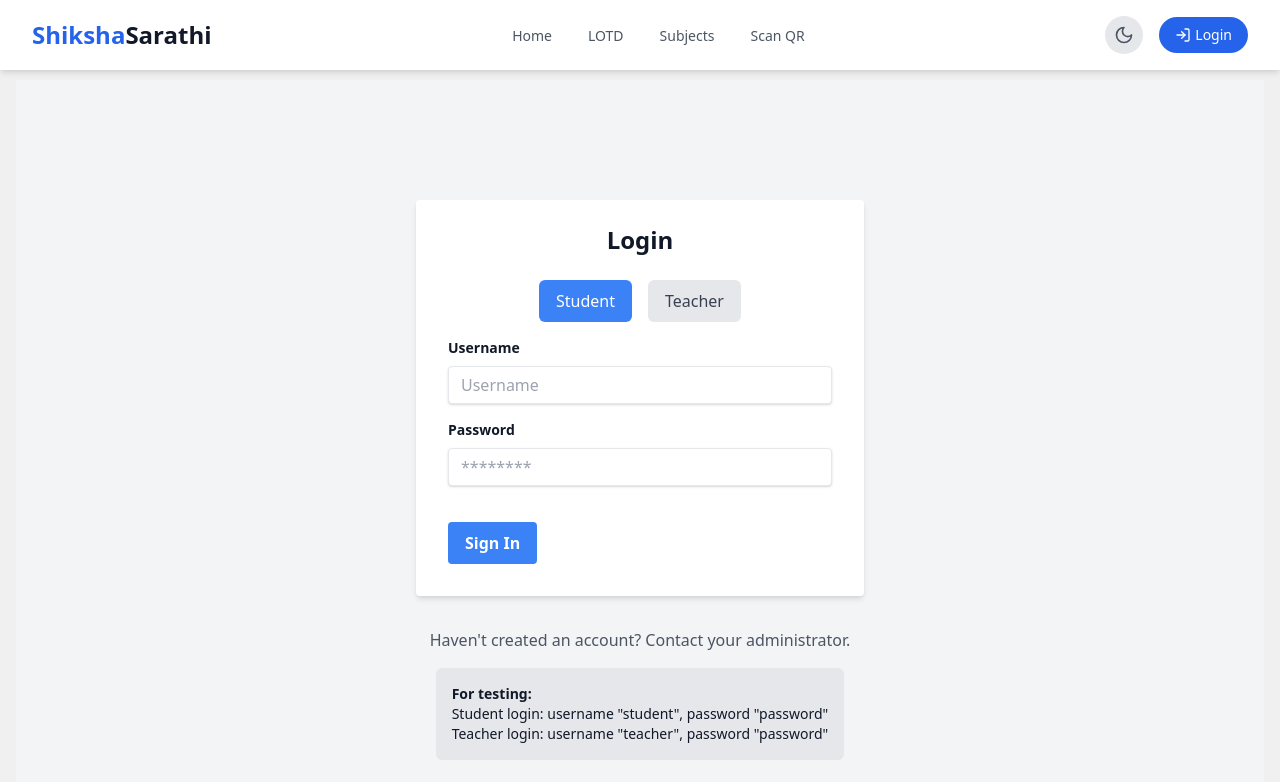
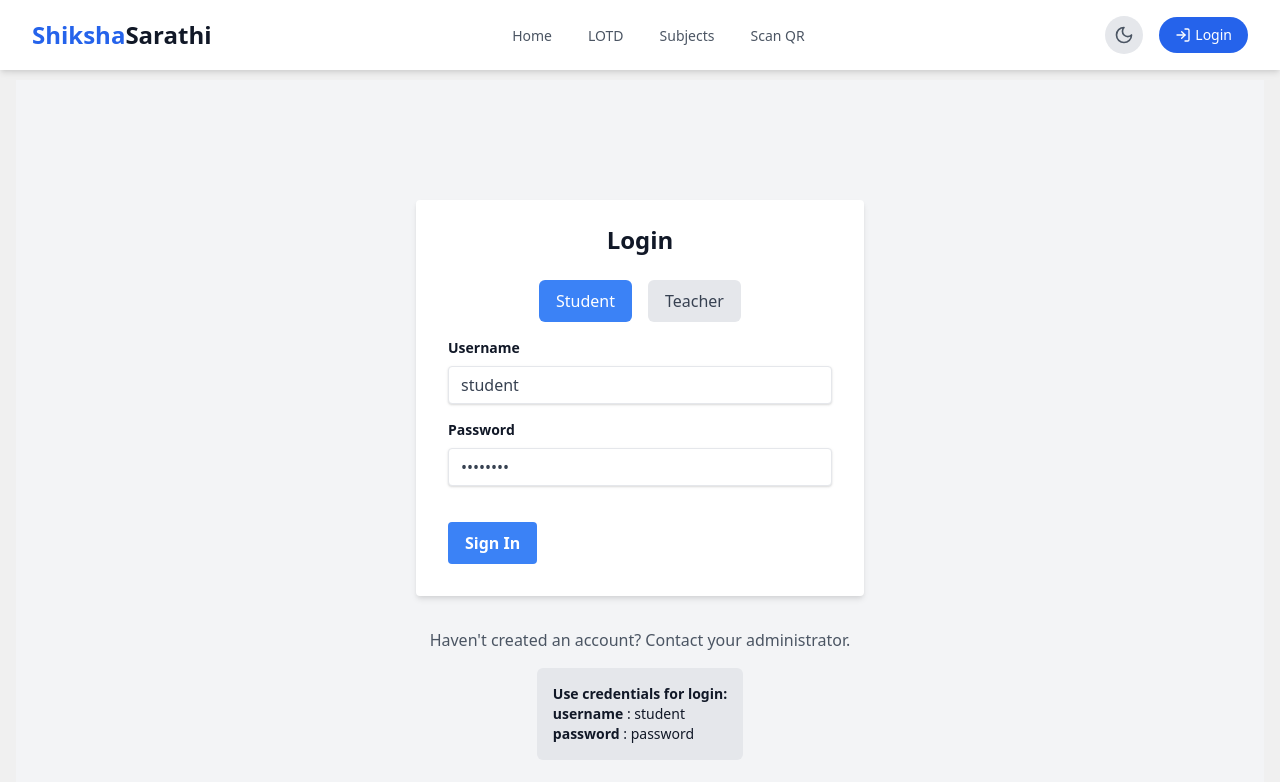
Before and after one commit to AvishkarPatil/Shiksha-Sarathi, a React (Vite) app: page /login in a window 1280 px wide. Shown: the top 782 px of the page. Built offline with nearby package versions, Linux system fonts and the light colour scheme.

Commit message:
Initial Commit

```diff
--- a/src/pages/Login.jsx
+++ b/src/pages/Login.jsx
@@ -4,8 +4,8 @@ import { AuthContext } from '../context/AuthContext';
 
 function Login({ darkMode }) {
   const [loginType, setLoginType] = useState('student');
-  const [username, setUsername] = useState('');
-  const [password, setPassword] = useState('');
+  const [username, setUsername] = useState('student');
+  const [password, setPassword] = useState('password');
   const { login } = useContext(AuthContext);
   const navigate = useNavigate();
 
@@ -22,6 +22,12 @@ function Login({ darkMode }) {
     }
   };
 
+  const handleLoginTypeChange = (type) => {
+    setLoginType(type);
+    setUsername(type);
+    setPassword('password');
+  };
+
   return (
     <div className={`flex flex-col items-center justify-center min-h-screen ${darkMode ? 'bg-gray-900 text-white' : 'bg-gray-100 text-gray-900'}`}>
       <div className={`w-full max-w-md ${darkMode ? 'bg-gray-800' : 'bg-white'} shadow-md rounded px-8 pt-6 pb-8 mb-4`}>
@@ -29,13 +35,13 @@ function Login({ darkMode }) {
         <div className="mb-4 flex justify-center">
           <button
             className={`mx-2 px-4 py-2 rounded-md ${loginType === 'student' ? 'bg-blue-500 text-white' : 'bg-gray-200 text-gray-700'}`}
-            onClick={() => setLoginType('student')}
+            onClick={() => handleLoginTypeChange('student')}
           >
             Student
           </button>
           <button
             className={`mx-2 px-4 py-2 rounded-md ${loginType === 'teacher' ? 'bg-blue-500 text-white' : 'bg-gray-200 text-gray-700'}`}
-            onClick={() => setLoginType('teacher')}
+            onClick={() => handleLoginTypeChange('teacher')}
           >
             Teacher
           </button>
@@ -49,9 +55,9 @@ function Login({ darkMode }) {
               className={`shadow appearance-none border rounded w-full py-2 px-3 leading-tight focus:outline-none focus:shadow-outline ${darkMode ? 'bg-gray-700 text-white' : 'bg-white text-gray-700'}`}
               id="username"
               type="text"
-              placeholder="Username"
               value={username}
               onChange={(e) => setUsername(e.target.value)}
+              readOnly
             />
           </div>
           <div className="mb-6">
@@ -62,9 +68,9 @@ function Login({ darkMode }) {
               className={`shadow appearance-none border rounded w-full py-2 px-3 mb-3 leading-tight focus:outline-none focus:shadow-outline ${darkMode ? 'bg-gray-700 text-white' : 'bg-white text-gray-700'}`}
               id="password"
               type="password"
-              placeholder="********"
               value={password}
               onChange={(e) => setPassword(e.target.value)}
+              readOnly
             />
           </div>
           <div className="flex items-center justify-between">
@@ -82,9 +88,9 @@ function Login({ darkMode }) {
       </p>
       <div className={`mt-4 p-4 ${darkMode ? 'bg-gray-800' : 'bg-gray-200'} rounded-md`}>
         <p className="text-sm">
-          <strong>For testing:</strong><br />
-          Student login: username "student", password "password"<br />
-          Teacher login: username "teacher", password "password"
+          <strong>Use credentials for login:</strong><br />
+          <b>username</b> : student<br />
+          <b>password</b> : password
         </p>
       </div>
     </div>
```
